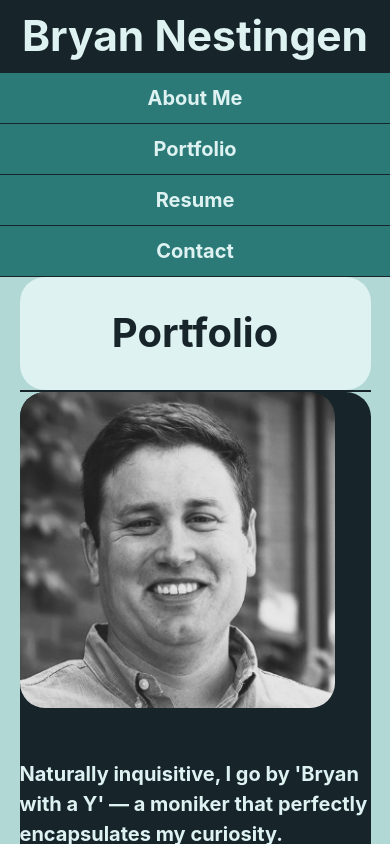
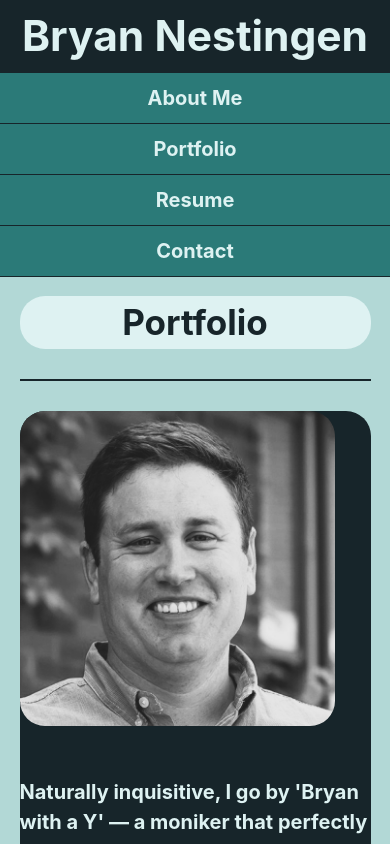
Before and after one commit to nestibry/portfolio, a React (Vite) app: page /portfolio in a window 390 px wide. Shown: the top 844 px of the page. Built offline with nearby package versions, Linux system fonts and the light colour scheme.

Commit message:
mobile layout for page-container is close...just need to re-visit the flexbox resources and modify as needed

```diff
--- a/src/pages/Page.css
+++ b/src/pages/Page.css
@@ -2,7 +2,8 @@
     display: flex;
     flex-direction: column;
     align-items: center;
-    padding: 0 5%;
+    padding: 5%;
+    gap: 3rem;
 
     background-color: var(--light-cyan);
 }
@@ -12,8 +13,13 @@
     width: 100%;
     color: var(--black-and-blue);
 
+
     background-color: var(--pale-cyan);
     border-radius: 25px;
+}
+
+.page-header h2 {
+    margin: 0;
 }
 
 .page-divider {
@@ -26,6 +32,7 @@
     display: flex;
     flex-direction: column;
     width: 100%;
+    gap: 3rem;
 
 
     background-color: var(--black-and-blue);
--- a/src/pages/Page.jsx
+++ b/src/pages/Page.jsx
@@ -17,7 +17,7 @@ export default function Page({ type }) {
             break;
 
         case 'portfolio':
-            header = <h1>Portfolio</h1>;
+            header = 'Portfolio';
             content = <>
                 <div>
                     <img className='profile-image' src='../src/assets/images/bryan-nestingen-profile-photo.jpg' alt="Bryan Nestingen's profile photo." />
@@ -71,7 +71,7 @@ export default function Page({ type }) {
             <Header />
             {includeBackground && <BackgroundImage />}
             <div className='page-container'>
-                <div className='page-header'>{header}</div>
+                <div className='page-header'><h2>{header}</h2></div>
                 <div className='page-divider'></div>
                 <div className='page-content'>{content}</div>
             </div>
```
